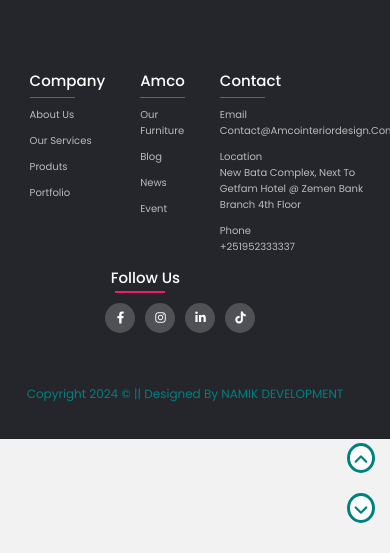
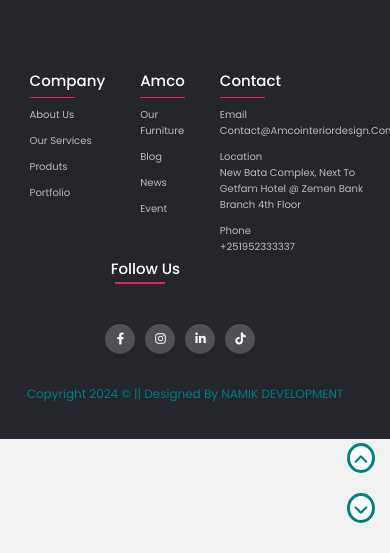
Before and after one commit to nazrawi777/AMCO-KAL, a Flask app: page /about in a window 390 px wide. Shown: the part 1680-2233 px from the top of the page. Run offline with Flask 3, Linux system fonts and the light colour scheme; parts of the project's set-up code (start-up, migrations or seed data) failed here and were passed over; some libraries are stand-ins or nearby versions.

Commit message:
Update about.html

```diff
--- a/app/templates/about.html
+++ b/app/templates/about.html
@@ -905,7 +905,7 @@ width: 80%;
     font-size: 12px !important;
     position: relative;
     left: 120px !important;
-    bottom: 150px !important;
+    bottom: 20px !important;
     display: inline-block !important;
     height: 30px !important;
     width: 30px !important;
@@ -1933,7 +1933,7 @@ width: 100px !important;
     display: flex;
     position: relative;
     font-size: 14px;
-
+     bottom: 100px;
   }
 
   .footer-col2 .social-links a:hover{
@@ -1946,9 +1946,9 @@ width: 100px !important;
   }
   .footer-col2{
     width: 100%;
-    max-height: 130px;
-    position: relative;
-    top: 249px;
+    max-height: 30px;
+    position: relative;
+    top: 240px;
 
 }
 }
```
